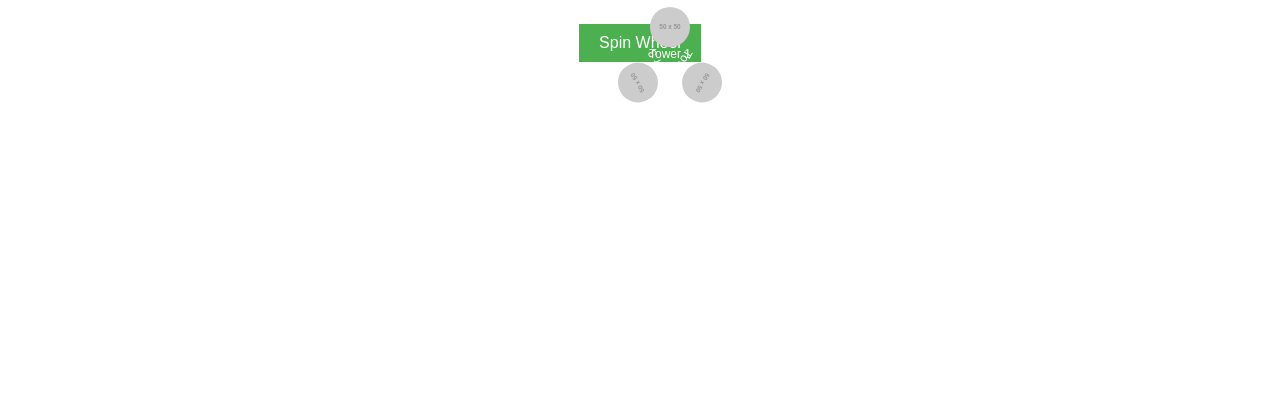
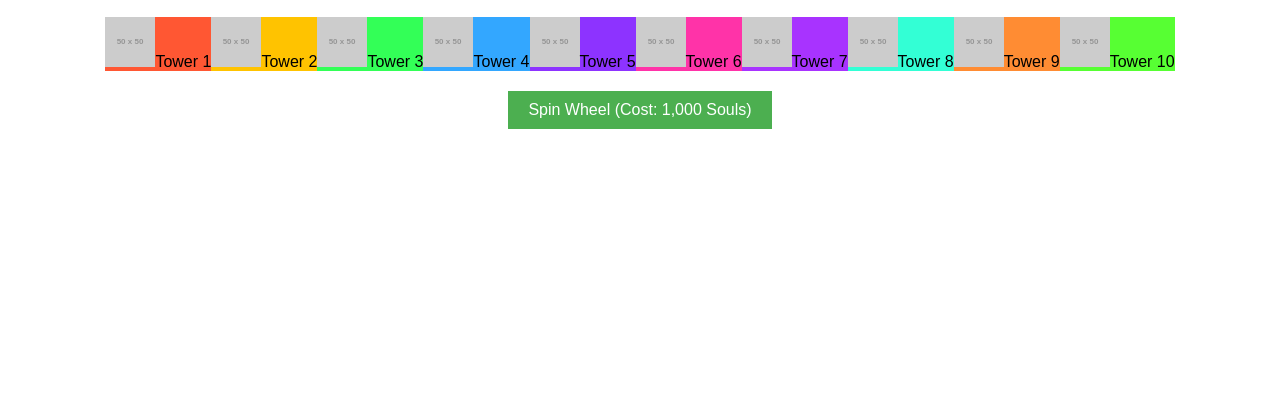
Before and after one commit to almondlouie/smog, a plain HTML site: page index.html in a window 1280 px wide. Shown: the part 386-800 px from the top of the page. Drawn offline with Linux system fonts and the light colour scheme; placeholder pictures from the web are drawn by us.

Commit message:
Update index.html

```diff
--- a/index.html
+++ b/index.html
@@ -3,30 +3,32 @@
 <head>
   <meta charset="UTF-8">
   <meta name="viewport" content="width=device-width, initial-scale=1.0">
-  <title>Game Wheel</title>
+  <title>Spin the Wheel</title>
   <link rel="stylesheet" href="style.css">
 </head>
 <body>
-  <div id="currency">Souls: 0</div>
+
+  <h1>Spin the Wheel!</h1>
+  <div id="currency">Souls: 1000</div>
 
   <div class="wheel-container">
     <div class="wheel">
-      <div class="tower" style="--i: 0;">
-        <img src="https://via.placeholder.com/50" alt="Tower 1">
-        <span class="tower-name">Tower 1</span>
-      </div>
-      <div class="tower" style="--i: 1;">
-        <img src="https://via.placeholder.com/50" alt="Tower 2">
-        <span class="tower-name">Tower 2</span>
-      </div>
-      <div class="tower" style="--i: 2;">
-        <img src="https://via.placeholder.com/50" alt="Tower 3">
-        <span class="tower-name">Tower 3</span>
-      </div>
+      <!-- 10 Segments for 10 Towers -->
+      <div class="segment" style="--i:0; background-color: #FF5733;"><img src="https://via.placeholder.com/50" alt="Tower 1"><span>Tower 1</span></div>
+      <div class="segment" style="--i:1; background-color: #FFC300;"><img src="https://via.placeholder.com/50" alt="Tower 2"><span>Tower 2</span></div>
+      <div class="segment" style="--i:2; background-color: #33FF57;"><img src="https://via.placeholder.com/50" alt="Tower 3"><span>Tower 3</span></div>
+      <div class="segment" style="--i:3; background-color: #33A7FF;"><img src="https://via.placeholder.com/50" alt="Tower 4"><span>Tower 4</span></div>
+      <div class="segment" style="--i:4; background-color: #8D33FF;"><img src="https://via.placeholder.com/50" alt="Tower 5"><span>Tower 5</span></div>
+      <div class="segment" style="--i:5; background-color: #FF33A8;"><img src="https://via.placeholder.com/50" alt="Tower 6"><span>Tower 6</span></div>
+      <div class="segment" style="--i:6; background-color: #A833FF;"><img src="https://via.placeholder.com/50" alt="Tower 7"><span>Tower 7</span></div>
+      <div class="segment" style="--i:7; background-color: #33FFD5;"><img src="https://via.placeholder.com/50" alt="Tower 8"><span>Tower 8</span></div>
+      <div class="segment" style="--i:8; background-color: #FF8C33;"><img src="https://via.placeholder.com/50" alt="Tower 9"><span>Tower 9</span></div>
+      <div class="segment" style="--i:9; background-color: #57FF33;"><img src="https://via.placeholder.com/50" alt="Tower 10"><span>Tower 10</span></div>
     </div>
+    <div class="pointer"></div>
   </div>
 
-  <button id="spin-btn">Spin Wheel</button>
+  <button id="spin-btn">Spin Wheel (Cost: 1,000 Souls)</button>
 
   <script src="script.js"></script>
 </body>
```
